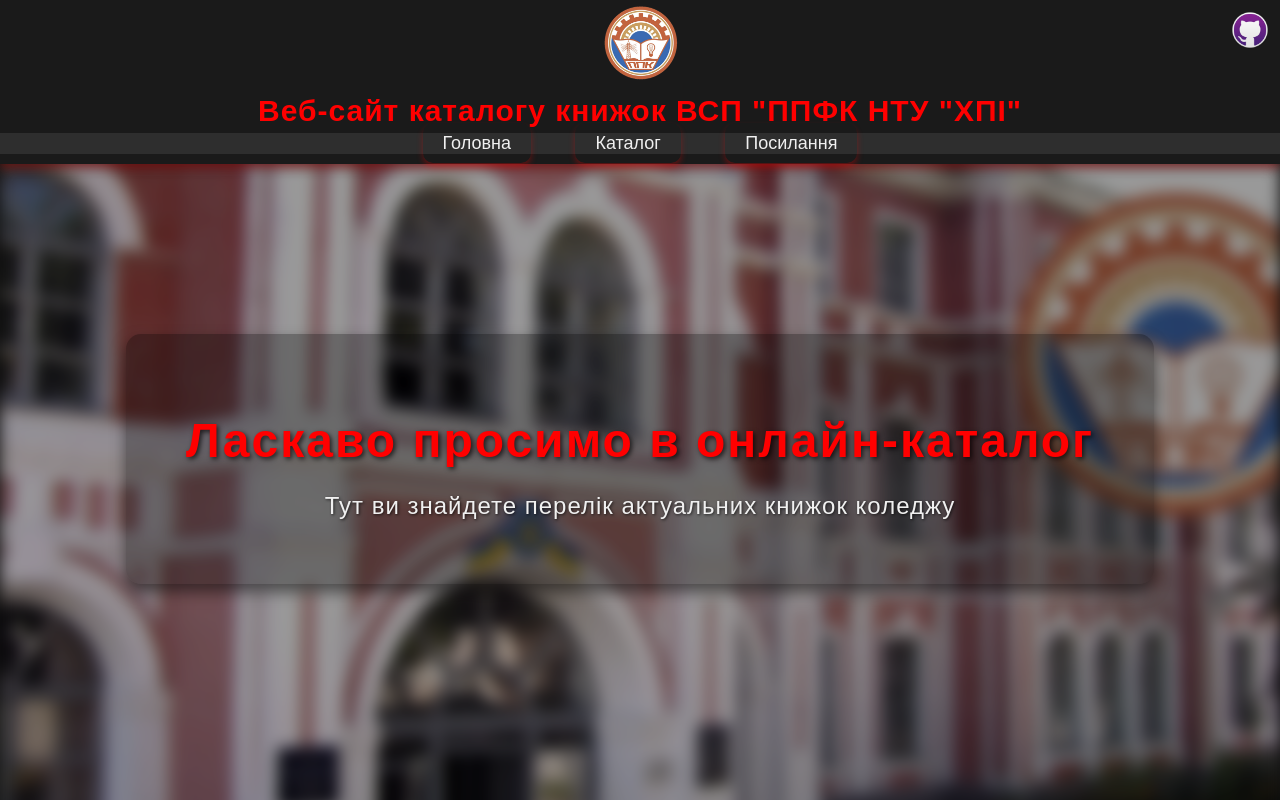
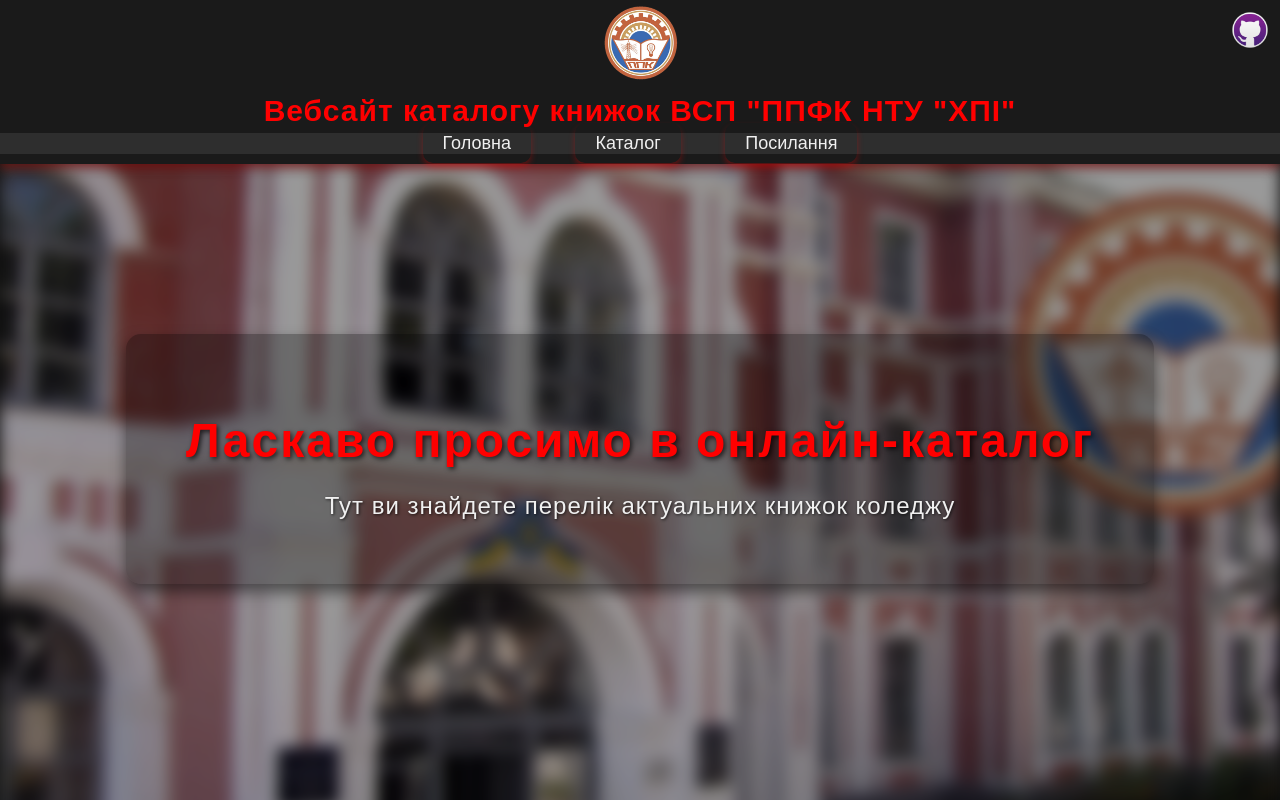
Before and after one commit to snowaaaaaaaaaa/praktika, a plain HTML site: page index.html in a window 1280 px wide. Shown: the top 800 px of the page. Drawn offline with Linux system fonts and the light colour scheme.

Commit message:
Update index.html

```diff
--- a/index.html
+++ b/index.html
@@ -12,7 +12,7 @@
         <div class="logo center-logo">
             <img src="college-logo.png" alt="Логотип ППК НТУ ХПІ" class="logo-img">
         </div>
-        <h1 class="site-title">Веб-сайт каталогу книжок ВСП "ППФК НТУ "ХПІ"</h1>
+        <h1 class="site-title">Вебсайт каталогу книжок ВСП "ППФК НТУ "ХПІ"</h1>
 
 <div class="top-right-logos">
         <a href="https://github.com/ppc-ntu-khpi" target="_blank">
```
